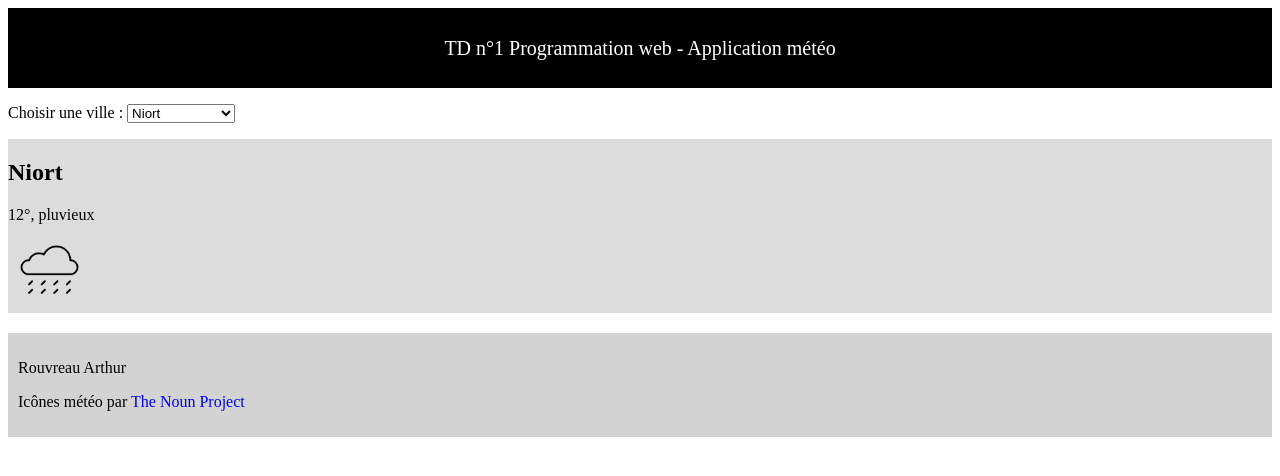
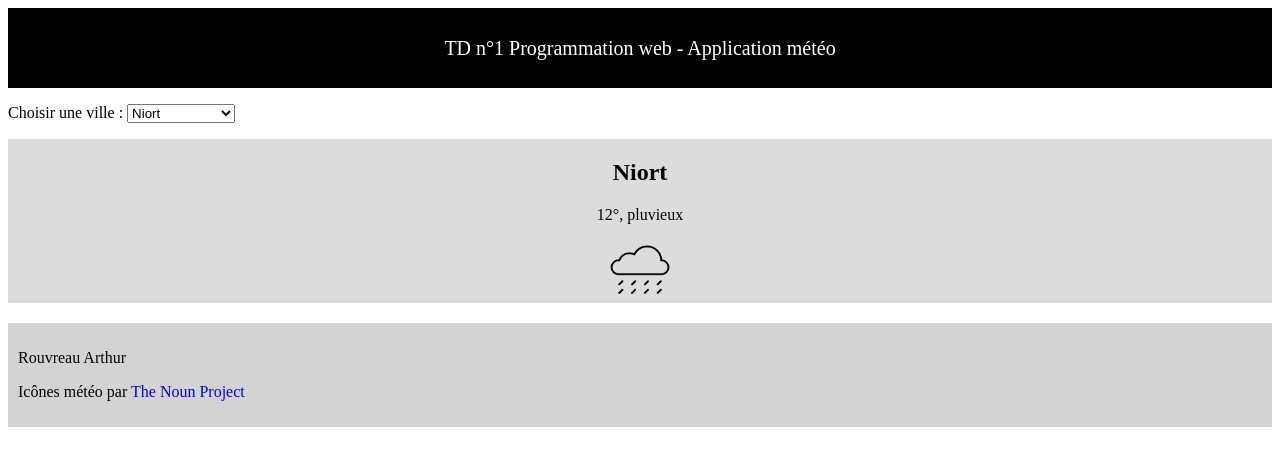
Before and after one commit to ArthurRouvreau/ArthurRouvreau.github.io, a plain HTML site: page index.html in a window 1280 px wide. Drawn offline with Linux system fonts and the light colour scheme.

Commit message:
Update style.css

```diff
--- a/style.css
+++ b/style.css
@@ -1,4 +1,4 @@
-header{
+header {
   background-color: black;
   color: white;
   text-align: center;
@@ -7,24 +7,30 @@ header{
   line-height: 80px;
 }
 
-.flexbox{
+.flexbox {
   display: flex;
   justify-content: space-evenly;
   flex-wrap: nowrap;
 }
 
-.flexbox div{
+.flexbox div {
   background-color: gainsboro;
   justify-content: space-evenly;
-	flex:1;
+  flex: 1;
   margin-bottom: 20px;
+  text-align: center;
 }
 
-.ville p h2, img{
+.ville p h2, .ville img {
   display: flex;
   margin: 10px 10px 10px 10px;
   flex-direction: column;
   justify-content: center;
+}
+
+.ville img {
+  display: block;
+  margin: 0 auto;
 }
 
 footer {
@@ -32,7 +38,7 @@ footer {
   padding: 10px;
 }
 
-a{
+a {
   text-decoration: none;
 }
 
```
Lines whose indentation alone changed are shown as unchanged.
